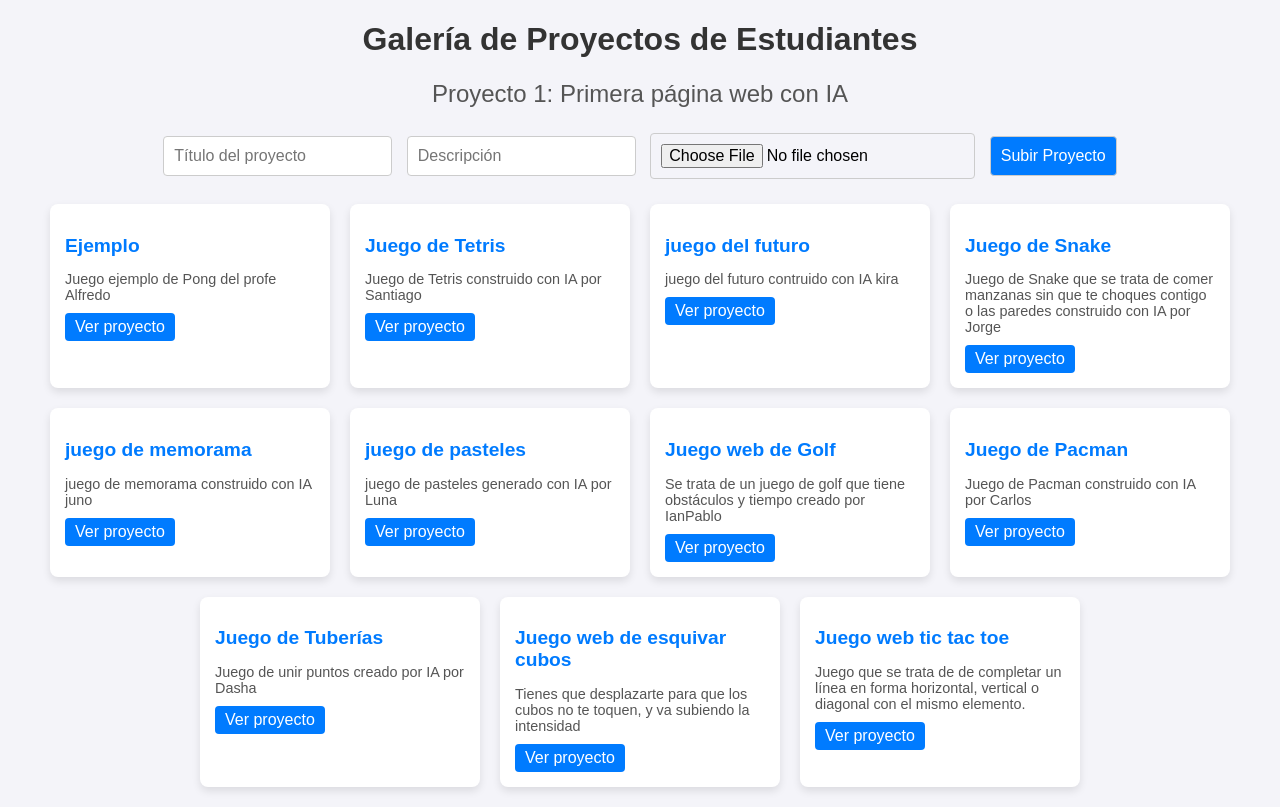
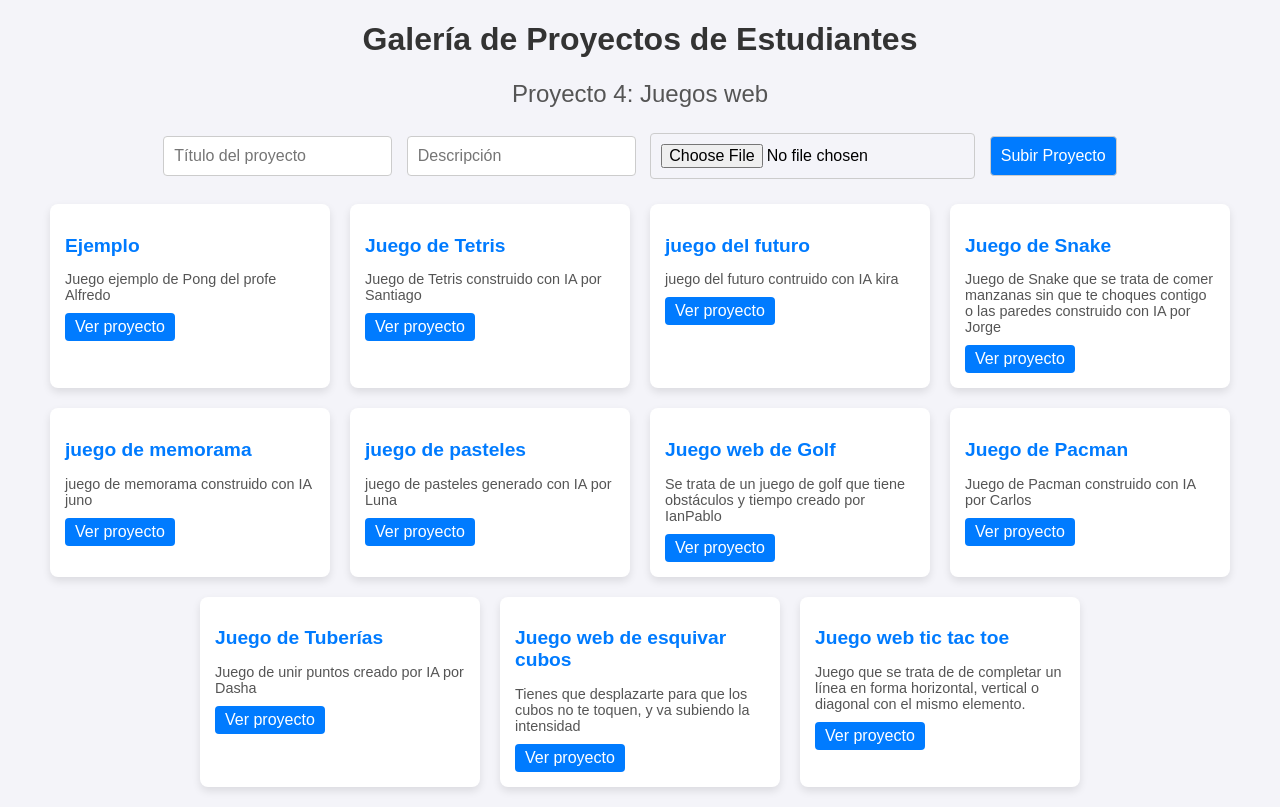
Before and after one commit to profe-alfredo/profe-alfredo.github.io, a plain HTML site: page proyecto4/galeria4.html in a window 1280 px wide. Drawn offline with Linux system fonts and the light colour scheme.

Commit message:
Cambio de subtítulo

```diff
--- a/proyecto4/galeria4.html
+++ b/proyecto4/galeria4.html
@@ -84,7 +84,7 @@
 </head>
 <body>
     <h1>Galería de Proyectos de Estudiantes</h1>
-    <h2 class="subtitle">Proyecto 1: Primera página web con IA</h2>
+    <h2 class="subtitle">Proyecto 4: Juegos web</h2>
 
     <form id="uploadForm">
         <input type="text" id="projectTitle" placeholder="Título del proyecto" required />
```
